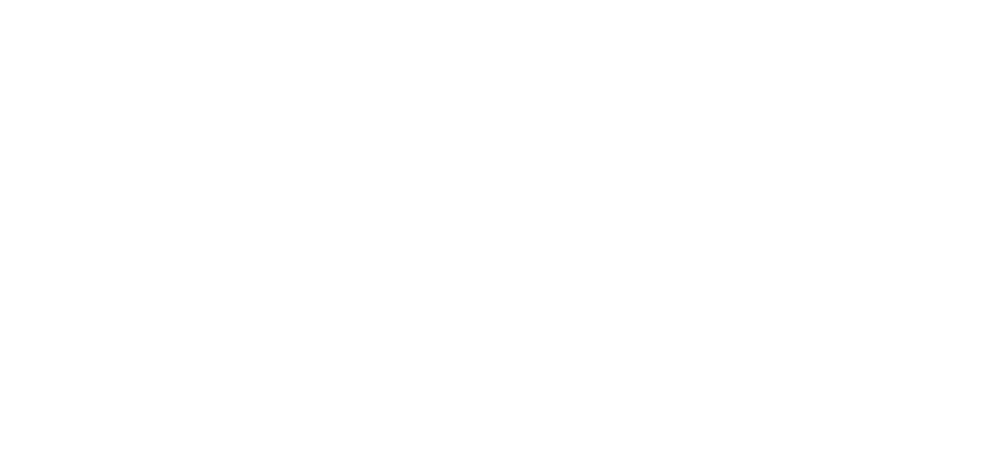
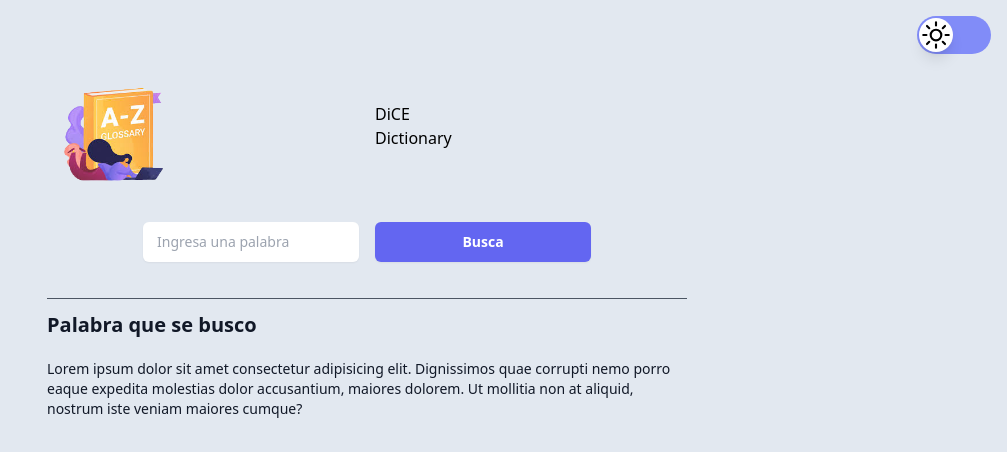
Before and after one commit to jessra/DiCE, a React (Vite) app: page / in a window 1280 px wide. Shown: the top 452 px of the page, without its empty margins (273-1280 px from the left). Built offline with nearby package versions, Linux system fonts and the light colour scheme; a web font is replaced by a local one.

Commit message:
Agregados estilos basicos, integracion del dark mode, intregracion de consulta a api com prueba, eliminacion de contex y demas cosas

```diff
--- a/index.html
+++ b/index.html
@@ -2,14 +2,15 @@
 <html lang="en">
   <head>
     <meta charset="UTF-8" />
-    <link rel="icon" type="image/svg+xml" href="/src//assets/DiCE Logo.png" />
+    <link rel="icon" type="image/svg+xml" href="/src/assets/DiCE Logo.png" />
     <link rel="preconnect" href="https://fonts.googleapis.com">
     <link rel="preconnect" href="https://fonts.gstatic.com" crossorigin>
     <link href="https://fonts.googleapis.com/css2?family=Caveat:wght@500&family=Chivo+Mono&family=Concert+One&family=Pacifico&family=Sigmar&display=swap" rel="stylesheet">
     <meta name="viewport" content="width=device-width, initial-scale=1.0" />
+    <link href="src/index.css" rel="stylesheet">
     <title>DiCE Dictionary</title>
   </head>
-  <body>
+  <body class="bg-slate-200 dark:bg-slate-800">
     <div id="root"></div>
     <script type="module" src="/src/main.jsx"></script>
   </body>
--- a/package.json
+++ b/package.json
@@ -10,6 +10,8 @@
     "preview": "vite preview"
   },
   "dependencies": {
+    "@headlessui/react": "^1.7.13",
+    "@heroicons/react": "^2.0.16",
     "@tanstack/react-query": "^4.29.5",
     "react": "^18.2.0",
     "react-dom": "^18.2.0"
@@ -22,6 +24,7 @@
     "eslint-plugin-react": "^7.32.2",
     "eslint-plugin-react-hooks": "^4.6.0",
     "eslint-plugin-react-refresh": "^0.3.4",
+    "postcss": "^8.4.21",
     "tailwindcss": "^3.3.1",
     "vite": "^4.3.2"
   }
--- /dev/null
+++ b/postcss.config.cjs
@@ -0,0 +1,5 @@
+module.exports = {
+  plugins: {
+    tailwindcss: {},
+  },
+}
--- /dev/null
+++ b/src/components/SwitchDarkMode.jsx
@@ -0,0 +1,50 @@
+import { Switch } from '@headlessui/react';
+import { SunIcon, MoonIcon } from '@heroicons/react/24/outline';
+import { useState, useEffect } from 'react';
+
+export default function SwitchDarkMode() {
+	const [darkMode, setDarkMode] = useState(localStorage.getItem('color-theme') == 'dark' ? true : false);
+	useEffect(() => {
+		if ('color-theme' in localStorage && localStorage.getItem('color-theme') == 'dark') {
+			document.documentElement.classList.add('dark');
+			window.matchMedia('(prefers-color-scheme: dark)').matches;
+			setDarkMode(true);
+		}
+	}, []);
+	function toggleTheme() {
+		if (darkMode) {
+			localStorage.setItem('color-theme', 'light');
+			document.documentElement.classList.remove('dark');
+			window.matchMedia('(prefers-color-scheme: light)').matches;
+		} else {
+			localStorage.setItem('color-theme', 'dark');
+			document.documentElement.classList.add('dark');
+			window.matchMedia('(prefers-color-scheme: dark)').matches;
+		}
+	}
+	return (
+		<Switch
+			checked={darkMode}
+			onChange={setDarkMode}
+			onClick={() => {
+				toggleTheme();
+			}}
+			className={`${darkMode ? 'bg-indigo-800' : 'bg-indigo-400'}
+          relative inline-flex h-[38px] w-[74px] shrink-0 cursor-pointer rounded-full border-2 border-transparent transition-colors duration-200 ease-in-out focus:outline-none focus-visible:ring-2  focus-visible:ring-white focus-visible:ring-opacity-75`}
+		>
+			{darkMode ? (
+				<MoonIcon
+					aria-hidden="true"
+					className={`${darkMode ? 'translate-x-9' : 'translate-x-0'}
+      pointer-events-none inline-block h-[34px] w-[34px] transform rounded-full bg-white shadow-lg ring-0 transition duration-200 ease-in-out`}
+				/>
+			) : (
+				<SunIcon
+					aria-hidden="true"
+					className={`${darkMode ? 'translate-x-9' : 'translate-x-0'}
+      pointer-events-none inline-block h-[34px] w-[34px] transform rounded-full bg-white shadow-lg ring-0 transition duration-200 ease-in-out`}
+				/>
+			)}
+		</Switch>
+	);
+}
--- a/src/context/contextoFunciones.jsx
+++ /dev/null
@@ -1,10 +0,0 @@
-import { createContext, useState, useEffect } from 'react';
-export const Contexto_Funciones = createContext();
-
-export function Contexto_DataProvider(props) {
-
-  return <Contexto_Funciones.Provider value={{
-    }}>
-    {props.children}
-  </Contexto_Funciones.Provider>;
-}
--- a/src/main.jsx
+++ b/src/main.jsx
@@ -1,7 +1,6 @@
 import React from 'react'
 import ReactDOM from 'react-dom/client'
 import { QueryClient, QueryClientProvider } from "@tanstack/react-query";
-import { Contexto_DataProvider } from './context/contextoFunciones';
 import App from './App.jsx'
 import './index.css'
 
@@ -9,10 +8,8 @@
 
 ReactDOM.createRoot(document.getElementById('root')).render(
   <React.StrictMode>
-    <Contexto_DataProvider>
-      <QueryClientProvider client={queryClient}>
-        <App />
-      </QueryClientProvider>
-    </Contexto_DataProvider>
+    <QueryClientProvider client={queryClient}>
+      <App />
+    </QueryClientProvider>
   </React.StrictMode>,
 )
--- a/src/views/Inicio.jsx
+++ b/src/views/Inicio.jsx
@@ -1,13 +1,77 @@
-import { useState } from 'react'
+import { useQuery } from '@tanstack/react-query';
+import { useState } from 'react';
+import SwitchDarkMode from '../components/SwitchDarkMode';
 
-function Inicio() {
-  const [busqueda, setbusqueda] = useState('');
+export default function Inicio() {
+	const [busqueda, setbusqueda] = useState('');
+  const consultaApi = async() => {
+    if (!busqueda) return '';
+    const url = "https://api.dictionaryapi.dev/api/v2/entries/en/"
+    console.log(url);
+    const res = await fetch(`${url}${busqueda}`)
+    const resultado = await res.text()
+    throw new Error("Ha sucedido un error")
+    return resultado
+  }
+  const query = useQuery(
+    ['DiCE'],
+    consultaApi
+  )
 
-  return (
-    <>
-    <input type="text" value={busqueda}	onChange={(e) => setbusqueda(e.target.value)}/>
-    </>
-  )
+	return (
+		<section className="h-screen">
+			<div className="flex justify-end m-4">
+				<SwitchDarkMode />
+			</div>
+			<header className="grid grid-cols-2 w-screen md:w-2/4 md:mx-auto">
+				<div className="">
+					<img
+						className="inline-block h-32"
+						src="/src/assets/DiCE Logo.png"
+						alt=""
+					/>
+				</div>
+				<p className="p-2 my-6">
+					DiCE
+					<span className="block">Dictionary</span>
+				</p>
+			</header>
+			<section className="grid md:grid-cols-2 mx-3 mt-6 max-w-md gap-4 md:mx-auto">
+				<div>
+					<label htmlFor="busqueda" className="sr-only">
+						Búsqueda
+					</label>
+					<input
+						id="busqueda"
+						value={busqueda}
+						onChange={(e) => setbusqueda(e.target.value)}
+						type="text"
+						className="w-full flex-auto rounded-md border-0 px-3.5 py-2
+            dark:bg-white/5
+            dark:text-white
+            shadow-sm
+            ring-1 ring-inset ring-white/10 focus:ring-2 focus-visible:ring-indigo-400 focus-visible:outline-none focus:ring-indigo-500 sm:text-sm sm:leading-6"
+						placeholder="Ingresa una palabra"
+					/>
+				</div>
+				<button
+					type="submit"
+					onClick={()=>query.forceRefetch}
+					className="flex-none rounded-md bg-indigo-500 px-3.5 py-2.5 text-sm font-semibold text-white shadow-sm hover:bg-indigo-400 focus-visible:outline focus-visible:outline-2 focus-visible:outline-offset-2 focus-visible:outline-indigo-500"
+				>
+					Busca
+				</button>
+			</section>
+			<article className="border-t border-gray-600 dark:border-indigo-700 mt-9 mx-3 md:w-2/4 md:mx-auto">
+				<p className="mt-3 text-xl font-semibold text-gray-900 dark:text-gray-200">
+					Palabra que se busco
+				</p>
+				<p className="text-sm mt-5 text-gray-900 dark:text-gray-200">
+					Lorem ipsum dolor sit amet consectetur adipisicing elit. Dignissimos quae
+					corrupti nemo porro eaque expedita molestias dolor accusantium, maiores dolorem.
+					Ut mollitia non at aliquid, nostrum iste veniam maiores cumque?
+				</p>
+			</article>
+		</section>
+	);
 }
-
-export default Inicio
--- a/tailwind.config.js
+++ b/tailwind.config.js
@@ -1,8 +1,10 @@
 /** @type {import('tailwindcss').Config} */
 module.exports = {
-  content: ["./src/**/*.{html,js}"],
-  theme: {
-    extend: {},
-  },
-  plugins: [],
-}
+	content: ['./index.html', './src/**/*.{html,js,ts,jsx,tsx}'],
+	theme: {
+		extend: {
+			colors: {},
+		},
+	},
+	darkMode: 'class',
+};
```
Also changed, not shown: 1 other file (tests, documents, lock files or other folders).
